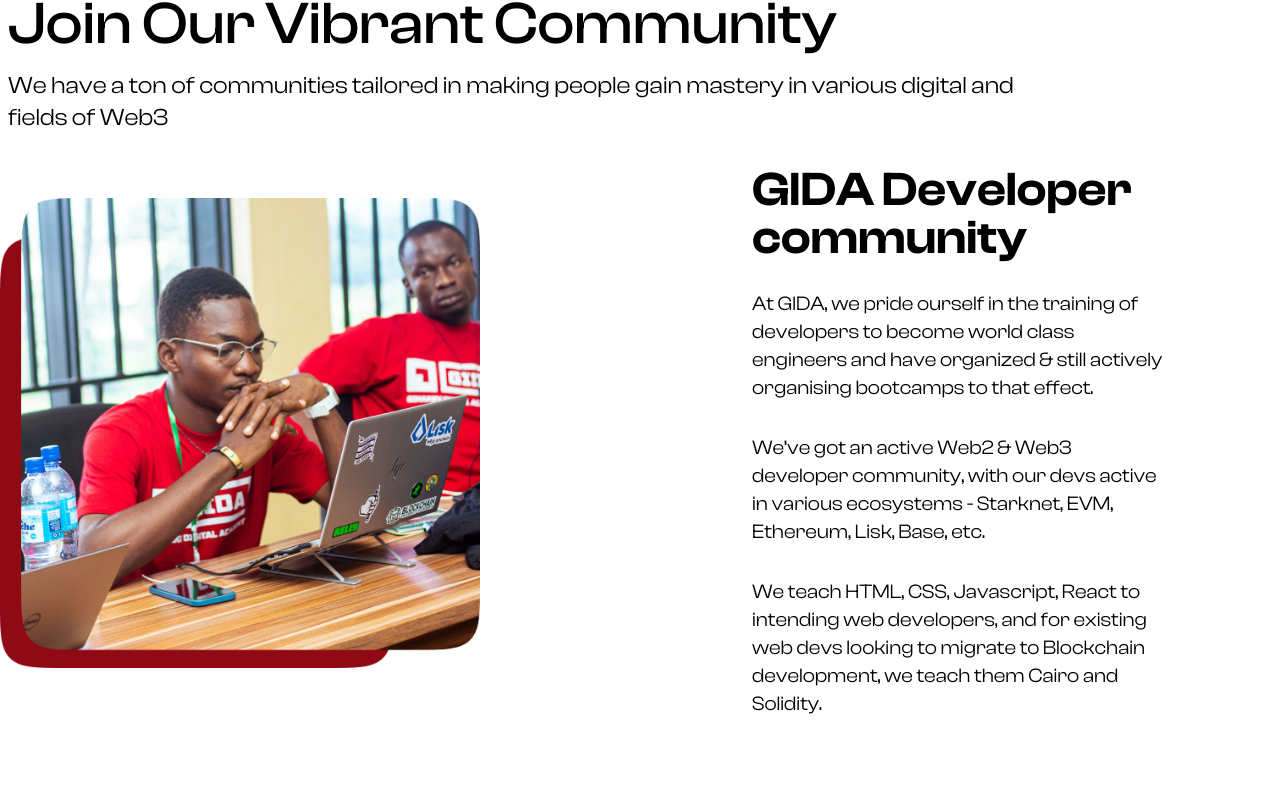
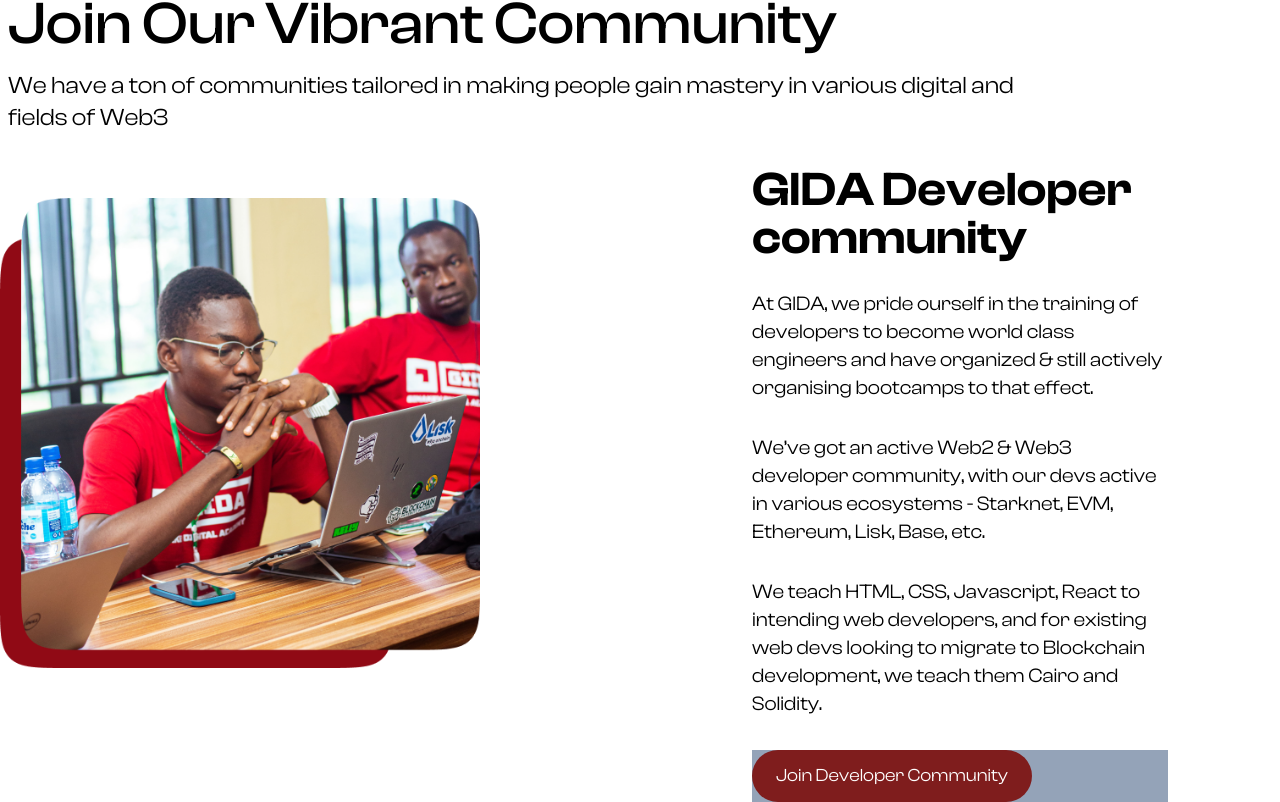
Before and after one commit to wheval/gid, a Next.js app: page /homepage in a window 1280 px wide. Shown: the part 877-1679 px from the top of the page. Before the commit the page ends 1627 px from the top, so only its background shows below. Built offline with nearby package versions, Linux system fonts and the light colour scheme.

Commit message:
Added Join Community Button

```diff
--- a/app/(homepage)/GidaDeveloperComSection.jsx
+++ b/app/(homepage)/GidaDeveloperComSection.jsx
@@ -1,3 +1,4 @@
+import NavLink from '@/components/NavLink'
 import React from 'react'
 
 const GidaDeveloperComSection = () => {
@@ -15,6 +16,15 @@ const GidaDeveloperComSection = () => {
         <p className="mb-8 text-xl">At GIDA, we pride ourself in the training of developers to become world class engineers and have organized & still actively organising bootcamps to that effect.</p>
         <p className="mb-8 text-xl">We’ve got an active Web2 & Web3 developer community, with our devs active in various ecosystems - Starknet, EVM, Ethereum, Lisk, Base, etc.</p>
         <p className="mb-8 text-xl">We teach HTML, CSS, Javascript, React to intending web developers, and for existing web devs looking to migrate to Blockchain development, we teach them Cairo and Solidity.</p>
+        <div className="mt-8 bg-slate-400">
+            <a
+            href="/"
+                className="inline-block px-6 py-3 bg-red-900 rounded-full text-white text-lg"
+            >
+                Join Developer Community
+            </a>
+        </div>
+
       </div>
     </div>
   )
```
